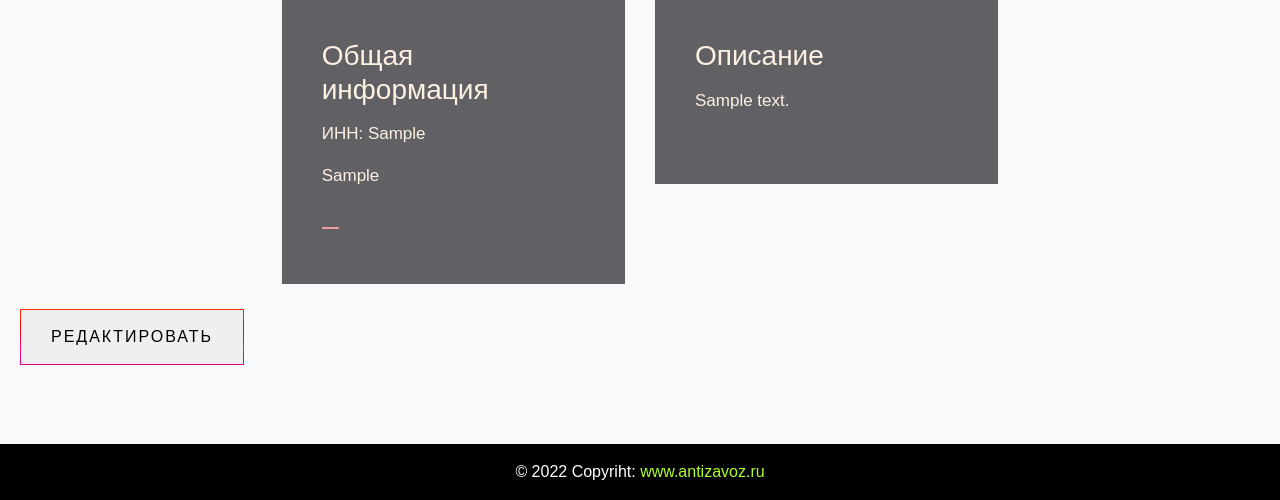
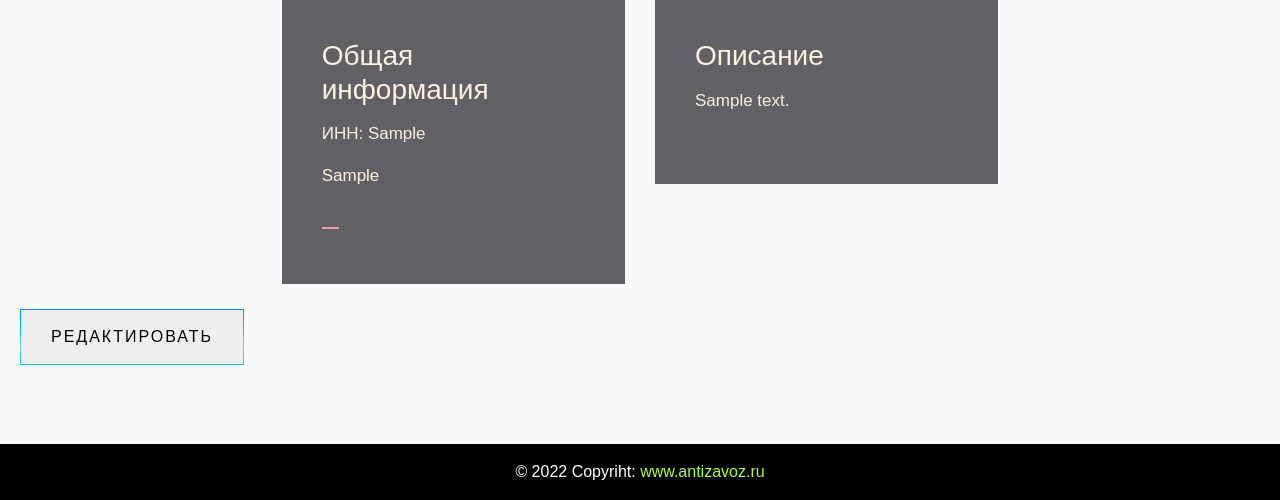
Before and after one commit to Loveskyrim/import_substitution, a Django app: template ANTIZAVOZ/organisations/templates/organisations/organisation.html in a window 1280 px wide. Shown: the part 362-862 px from the top of the page. Run offline with Django 3.2, Linux system fonts and the light colour scheme; the template is opened without the code that fills it: most values are stand-ins (such as "Sample title", 1, 10 or a date in 2020); parts of the project's set-up code (start-up, migrations or seed data) failed here and were passed over; some libraries are stand-ins or nearby versions.

Commit message:
Update organisation.html
Синяя кнопка

```diff
--- a/ANTIZAVOZ/organisations/templates/organisations/organisation.html
+++ b/ANTIZAVOZ/organisations/templates/organisations/organisation.html
@@ -131,7 +131,7 @@ body {
   position: relative;
   padding: 15px 30px;
   border: 1px solid;
-  border-image: linear-gradient(180deg, #ff3000, #ed0200, #ff096c, #d50082);
+  border-image: linear-gradient(180deg, #0091ff, #00c1ed, #6dd3ff, #00ced5);
   border-image-slice: 1;
   margin: 10px 20px;
   font-family: 'Montserrat', sans-serif;
@@ -149,7 +149,7 @@ body {
   width: 100%;
   z-index: -1;
   color: black;
-  background: linear-gradient(180deg, #ff3000, #ed0200, #ff096c, #d50082);
+  background: linear-gradient(180deg, #0091ff, #00c1ed, #6dd3ff, #00ced5);
   transition: .8s cubic-bezier(.165, .84, .44, 1);
 }
 .sliding-button:hover {
```
